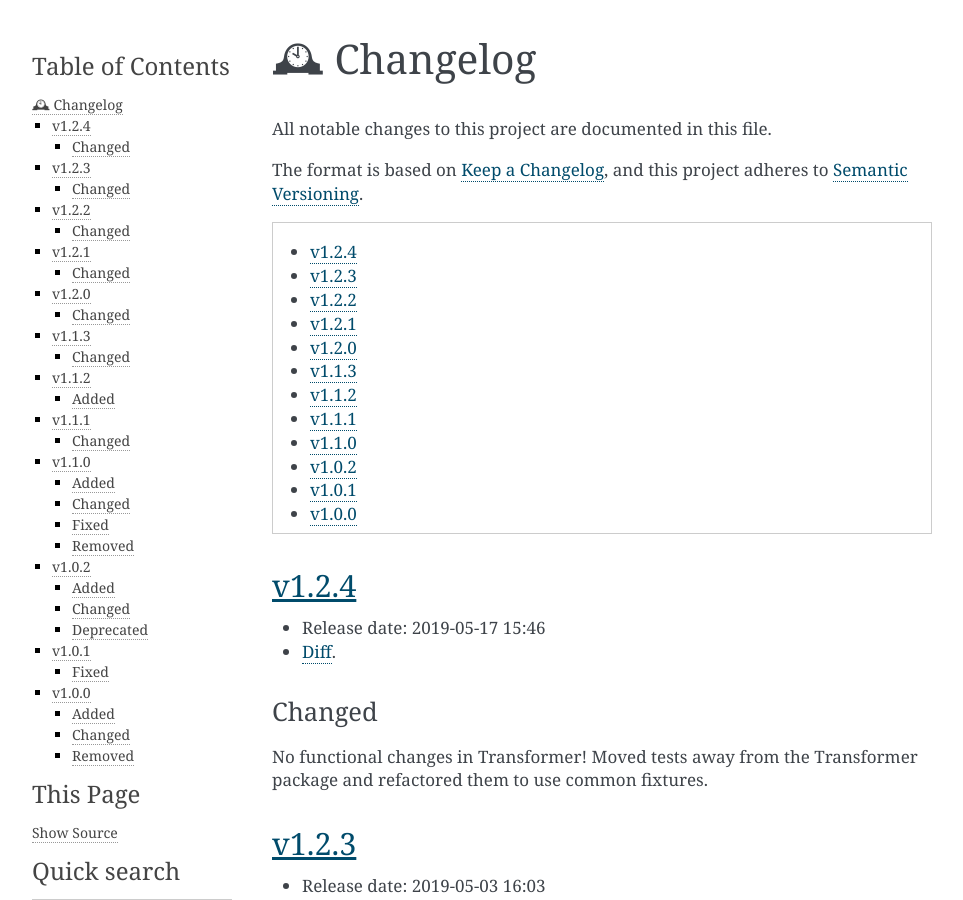
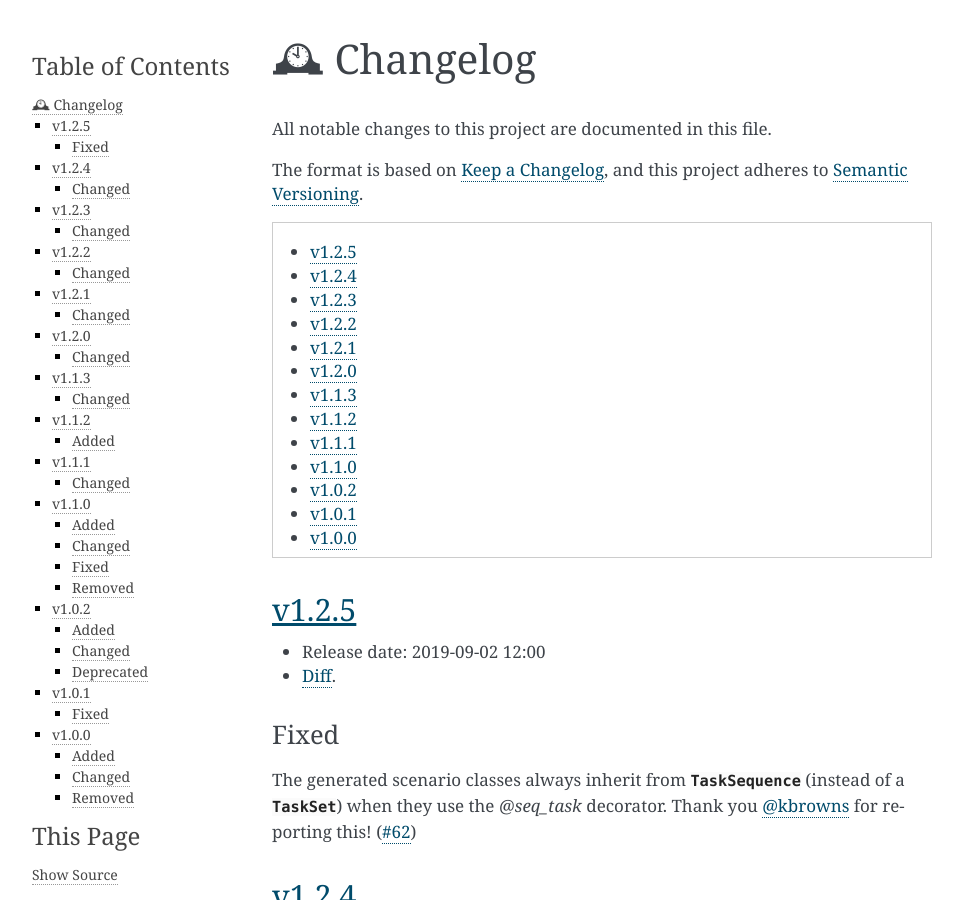
Before and after one commit to zalando-incubator/transformer, a Sphinx documentation site: the page built from docs/Changelog.rst, in a window 1280 px wide and 900 px high. Shown: the whole window, without its empty margins (148-1111 px from the left). Built offline with Sphinx 7.4.7, drawn with Linux system fonts in a browser that asks for light colours.

Commit message:
bump version to 1.2.5
Signed-off-by: Thibaut Le Page <thilp@thilp.net>

```diff
--- a/docs/Changelog.rst
+++ b/docs/Changelog.rst
@@ -14,6 +14,25 @@ The format is based on `Keep a Changelog`_, and this project adheres to
 .. contents::
    :local:
    :depth: 1
+
+.. _v1.2.5:
+
+v1.2.5
+======
+
+- Release date: 2019-09-02 12:00
+
+- Diff__.
+
+__ https://github.com/zalando-incubator/transformer/compare/v1.2.4...v1.2.5
+
+Fixed
+-----
+
+The generated scenario classes always inherit from
+:class:`~locust.TaskSequence` (instead of a :class:`~locust.TaskSet`) when they
+use the `@seq_task` decorator.
+Thank you :user:`kbrowns` for reporting this! (:pr:`62`)
 
 .. _v1.2.4:
 
--- a/docs/conf.py
+++ b/docs/conf.py
@@ -25,7 +25,7 @@ author = "the Zalando maintainers"
 # The short X.Y version
 version = "1.2"
 # The full version, including alpha/beta/rc tags
-release = "1.2.4"
+release = "1.2.5"
 
 
 # -- General configuration ---------------------------------------------------
--- a/pyproject.toml
+++ b/pyproject.toml
@@ -1,6 +1,6 @@
 [tool.poetry]
 name = "har-transformer"
-version = "1.2.4"
+version = "1.2.5"
 description = "A tool to convert HAR files into a locustfile."
 authors = [
     "Serhii Cherniavskyi <serhii.cherniavskyi@zalando.de>",
```
